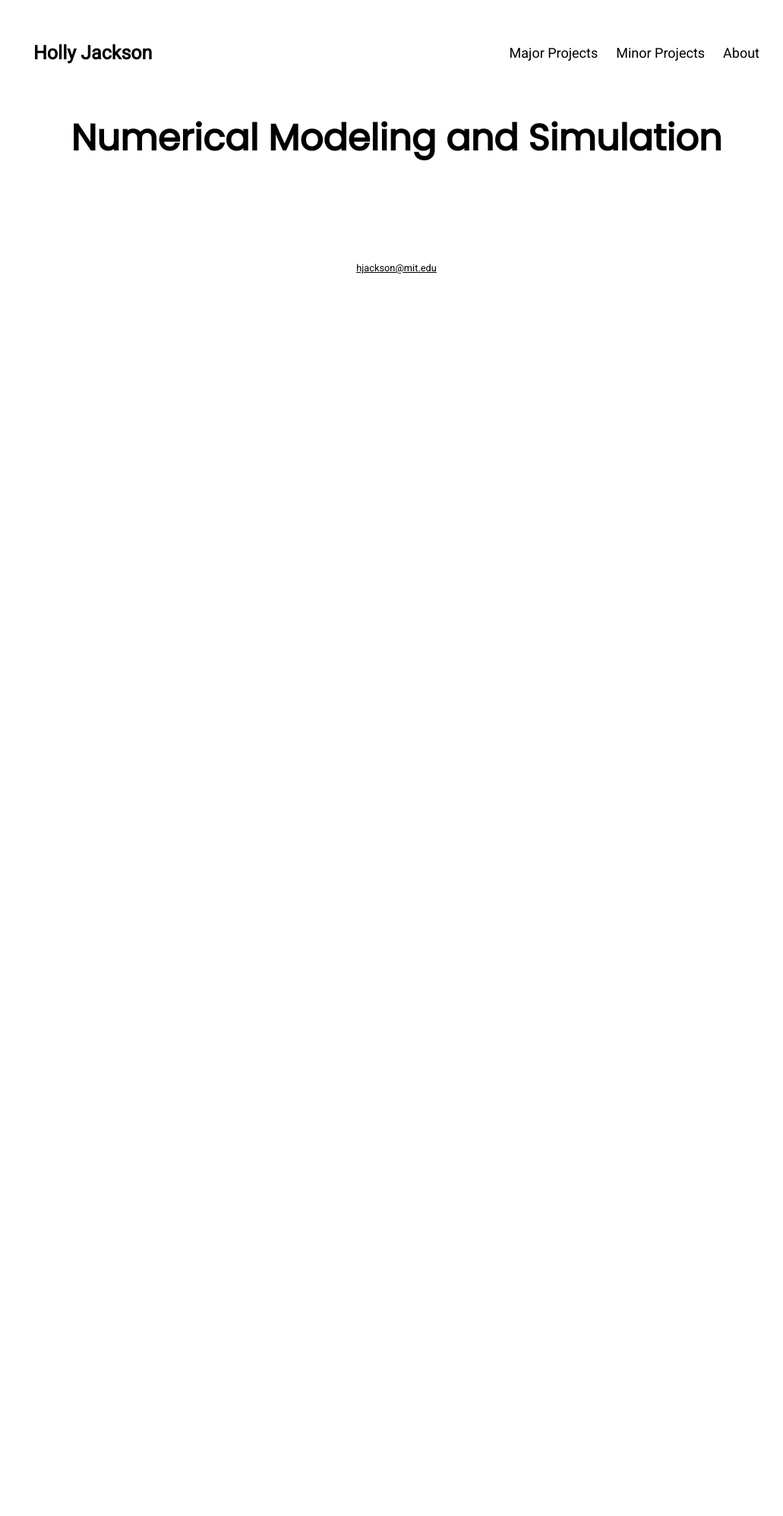
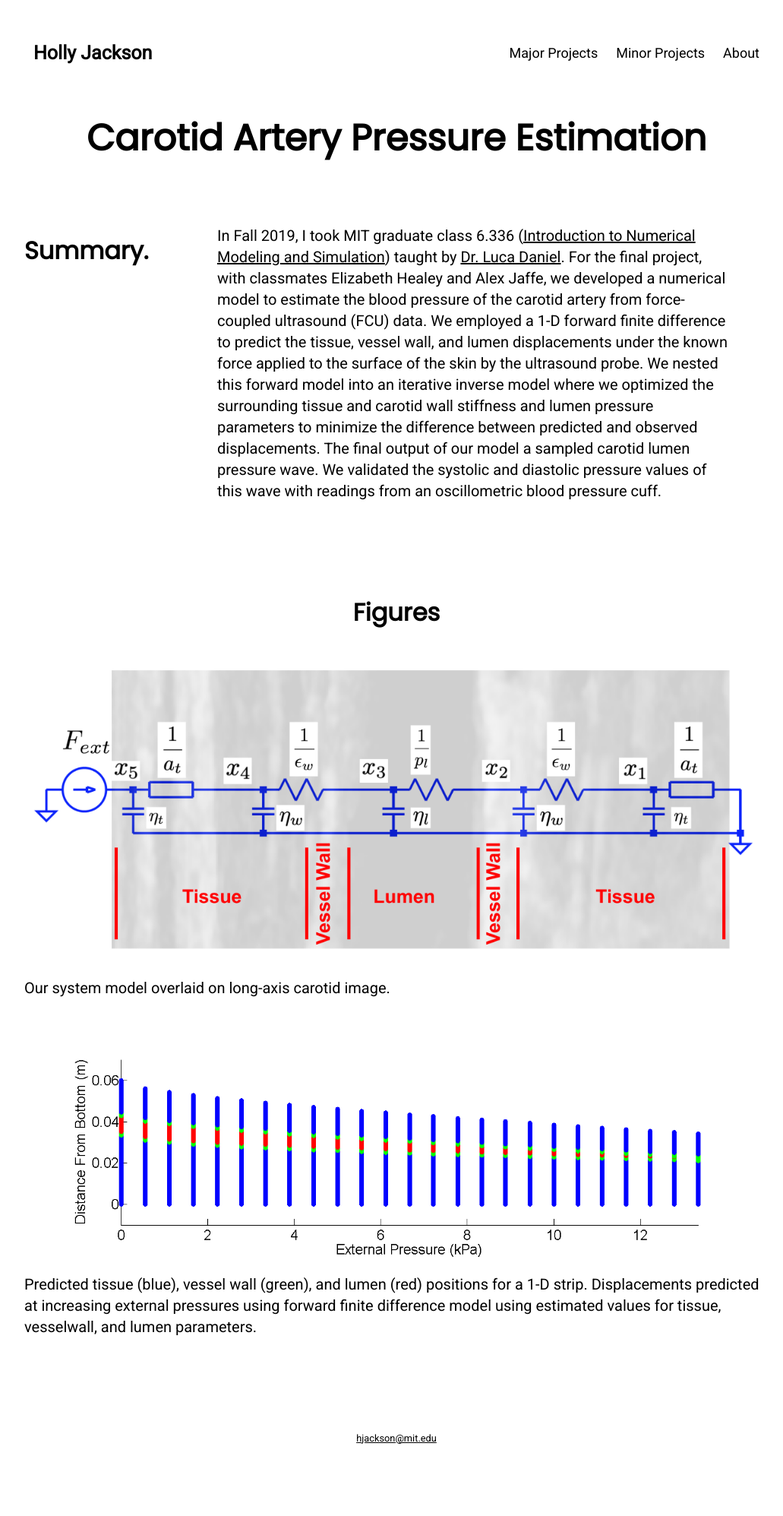
Before and after one commit to hollyjackson/hollyjackson.github.io, a Jekyll site: the page built from minor-projects/numerical-modeling/index.html, in a window 1280 px wide. Shown: the whole page at 76% size, without its empty margins (118-1149 px from the left). Built offline with Jekyll 4.4.1, drawn with Linux system fonts in a browser that asks for light colours; before the commit the page ends 900 px from its top, so only the background shows below that.

Commit message:
numerical modeling page

```diff
--- a/css/main.css
+++ b/css/main.css
@@ -133,7 +133,7 @@ img {
         width: 80%;
     }
     .about_container {
-        width: 60%;
+        width: 75%;
     }
 }
 
--- a/minor-projects/numerical-modeling/index.html
+++ b/minor-projects/numerical-modeling/index.html
@@ -1,6 +1,35 @@
 ---
 layout: page
-title: "Numerical Modeling and Simulation"
+title: "Carotid Artery Pressure Estimation"
 menu: <a href="/">Major Projects</a><a href="/minor-projects">Minor Projects</a><a href="/about">About</a>
 footer: <a href="mailto:hjackson@mit.edu">hjackson@mit.edu</a>
 ---
+
+<div class="row_grid">
+    <div class="column_grid left">
+        <div class="content">
+            <h3 style="text-align:left">Summary.</h3>
+        </div>
+    </div>
+    <div class="column_grid right">
+        <div class="content">
+            <p style="text-align:left;">In Fall 2019, I took MIT graduate class 6.336 (<a class="active" href="https://ocw.mit.edu/courses/electrical-engineering-and-computer-science/6-336j-introduction-to-numerical-simulation-sma-5211-fall-2003/" target="_blank">Introduction to Numerical Modeling and Simulation</a>) taught by <a class="active" href="http://www.mit.edu/~dluca/" target="_blank">Dr. Luca Daniel</a>.  For the final project, with classmates Elizabeth Healey and Alex Jaffe, we developed a numerical model to estimate the blood pressure of the carotid artery from force-coupled ultrasound (FCU) data.  We employed a 1-D forward finite difference to predict the tissue, vessel wall, and lumen displacements under the known force applied to the surface of the skin by the ultrasound probe.  We nested this forward model into an iterative inverse model where we optimized the surrounding tissue and carotid wall stiffness and lumen pressure parameters to minimize the difference between predicted and observed displacements.  The final output of our model a sampled carotid lumen pressure wave.  We validated the systolic and diastolic pressure values of this wave with readings from an oscillometric blood pressure cuff.</p>
+        </div>
+    </div>
+</div>
+
+<br><br>
+
+<h3 style="text-align:center">Figures</h3>
+
+<div class="content">
+    <img class="slides" src="/minor-projects/numerical-modeling/pm4_proposal_ckt_model_v3.png" alt="Setup" style="width:100%">
+    <p style="text-align:left;">Our system model overlaid on long-axis carotid image.</p>
+</div>
+
+<br>
+
+<div class="content">
+    <img class="slides" src="/minor-projects/numerical-modeling/forward_model_force_ramp_25.png" alt="Setup" style="width:100%">
+    <p style="text-align:left;">Predicted tissue (blue), vessel wall (green), and lumen (red) positions for a 1-D strip.  Displacements predicted at increasing external pressures using forward finite difference model using estimated values for tissue, vesselwall, and lumen parameters.</p>
+</div>
```
Also changed, not shown: minor-projects/numerical-modeling/forward_model_force_ramp_25.png (added), minor-projects/numerical-modeling/pm4_proposal_ckt_model_v3.png (added), 1 other file.
